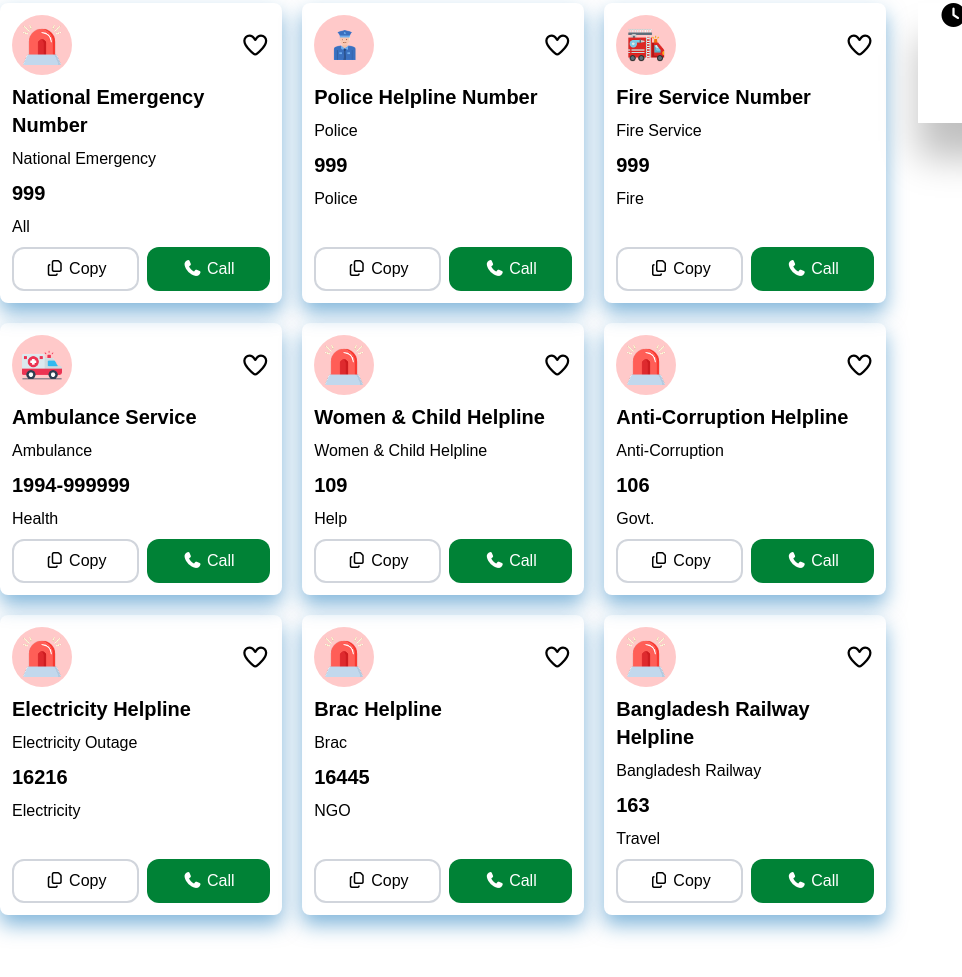
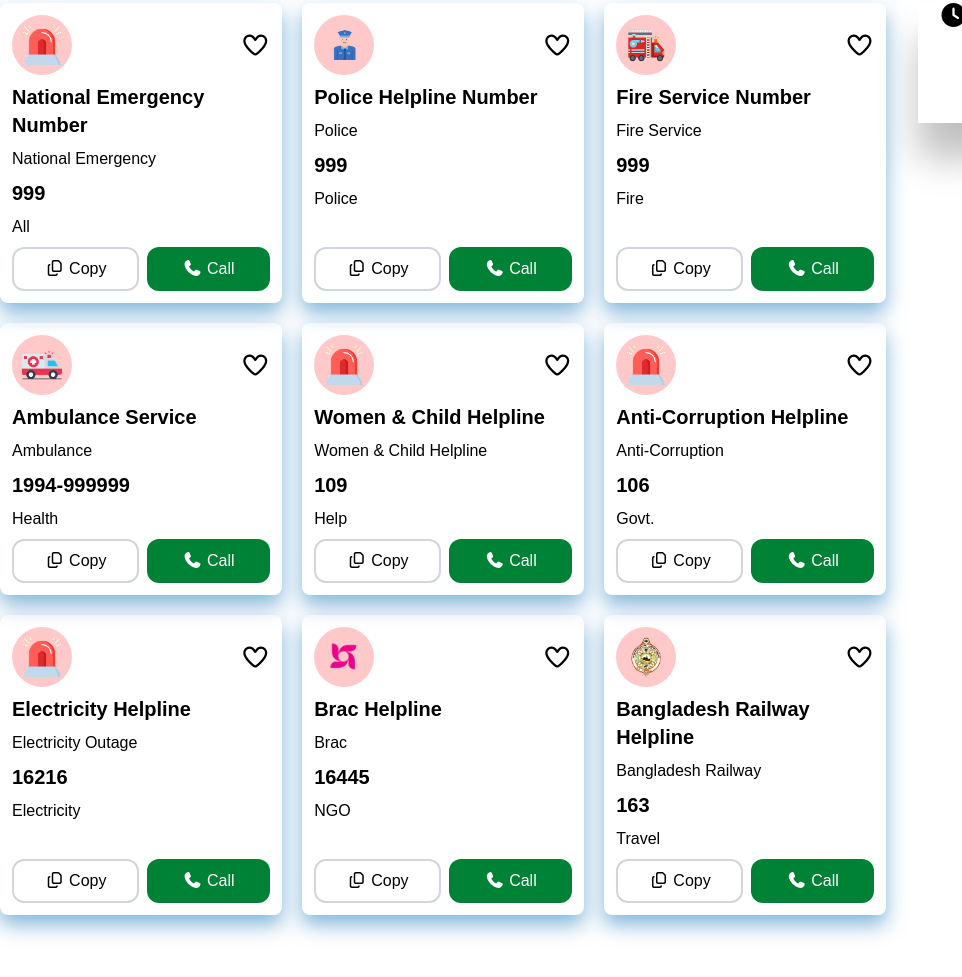
Before and after one commit to udoykumar/emergency-hotline-website, a website: page index.html in a window 1280 px wide. Shown: the part 301-1278 px from the top of the page, without its empty margins (0-962 px from the left). Drawn offline with Linux system fonts and the light colour scheme.

Commit message:
image change

```diff
--- a/index.html
+++ b/index.html
@@ -240,7 +240,7 @@
                     <div class="  p-3 shadow-[0_10px_20px_rgba(8,_112,_184,_0.5)] flex flex-col h-full rounded-lg">
                         <div class="flex items-center justify-between">
                             <div class="bg-red-200 w-15 h-15 rounded-full flex justify-center items-center">
-                                <img width="40" src="./assets/emergency.png" alt="">
+                                <img width="40" src="./assets/brac.png" alt="">
                             </div>
                             <i class="fa-regular fa-heart heart-btn text-2xl"></i>
                         </div>
@@ -265,7 +265,7 @@
                     <div class=" p-3 shadow-[0_10px_20px_rgba(8,_112,_184,_0.5)] flex flex-col h-full rounded-lg">
                         <div class="flex items-center justify-between">
                             <div class="bg-red-200 w-15 h-15 rounded-full flex justify-center items-center">
-                                <img width="40" src="./assets/emergency.png" alt="">
+                                <img width="40" src="./assets/Bangladesh-Railway.png" alt="">
                             </div>
                             <i class="fa-regular fa-heart heart-btn text-2xl"></i>
                         </div>
```
Also changed, not shown: src/output.css.
